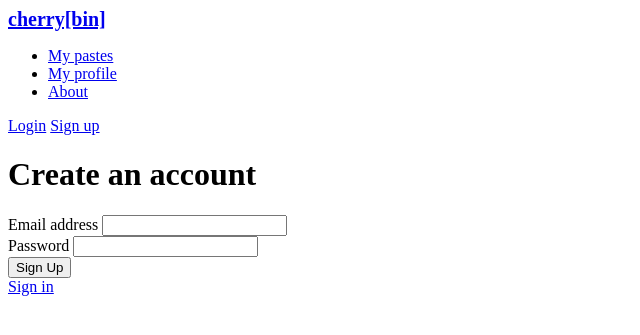
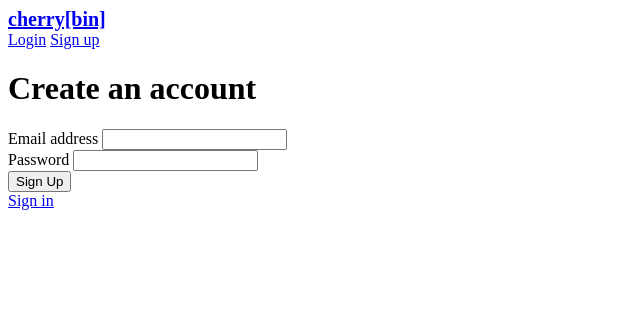
Before and after one commit to nxvembrx/cherrybin, a Flask app: template cherrybin/templates/auth/signup.jinja in a window 1280 px wide. Shown: the top 335 px of the page, without its empty margins (0-640 px from the left). Run offline with Flask 3, Linux system fonts and the light colour scheme; the template is opened without the code that fills it, so the values that code supplies are empty; parts of the project's set-up code (start-up, migrations or seed data) failed here and were passed over.

Commit message:
fix: Cleanup navbar template

```diff
--- a/cherrybin/templates/base.jinja
+++ b/cherrybin/templates/base.jinja
@@ -9,7 +9,7 @@
     <script src="{{ asset.url_for("main.js") }}"></script>
     <link rel="stylesheet" href="{{ asset.url_for("styles.css") }}">
     <link rel="icon" href="{{ url_for('static', filename='favicon.ico') }}">
-    <title>cherry[bin] | Simple, private paste bin service, no ads</title>
+    <title>cherry[bin] | Simple and private pastebin service, no ads</title>
   </head>
   <body>
     <main>
@@ -18,8 +18,6 @@
         <div class="container is-fluid">
           {% with messages = get_flashed_messages(with_categories=true) %}
             {% if messages %}
-              {# TODO: Add separate flashing for errors #}
-              {# https://flask.palletsprojects.com/en/2.3.x/patterns/flashing/ #}
               {% for category, message in messages %}
                 <div class="alert alert-{{ category }} mb-4" role="alert">{{ message|e }}</div>
               {% endfor %}
--- a/cherrybin/templates/shared/header.jinja
+++ b/cherrybin/templates/shared/header.jinja
@@ -1,13 +1,11 @@
-{# TODO: Cleanup #}
-{% set my_pastes_path = url_for('paste.user', user_id=g.user['localId']) %}
-{% set my_profile_path = url_for('auth.profile', user_id=g.user['localId']) %}
-{% set navigation = [(my_pastes_path, 'My pastes'), (my_profile_path, 'My profile'), ('#', 'About')] %}
+{% set navigation = [(url_for('paste.user', user_id=g.user['localId']), 'My pastes'), (url_for('auth.profile', user_id=g.user['localId']), 'My profile')] %}
 <nav class="p-3 text-bg-dark">
     <div class="container">
         <div class="d-flex flex-wrap align-items-center justify-content-center justify-content-lg-start">
             <strong><a class="navbar-brand me-4"
    style="font-size: 1.25rem"
    href="{{ url_for("index") }}">cherry[bin]</a></strong>
+            {% if g.user %}
                 <ul class="nav col-12 col-lg-auto me-lg-auto mb-2 justify-content-center mb-md-0">
                     {% for href, label in navigation %}
                         <li>
@@ -15,7 +13,8 @@
                         </li>
                     {% endfor %}
                 </ul>
-            <div class="text-end">
+            {% endif %}
+            <div class="ms-auto text-end">
                 {% if g.user %}
                     Hi, {{ g.user.displayName or g.user.email }}!
                     <a href="{{ url_for("auth.logout") }}"
```
Lines whose indentation alone changed are shown as unchanged.
